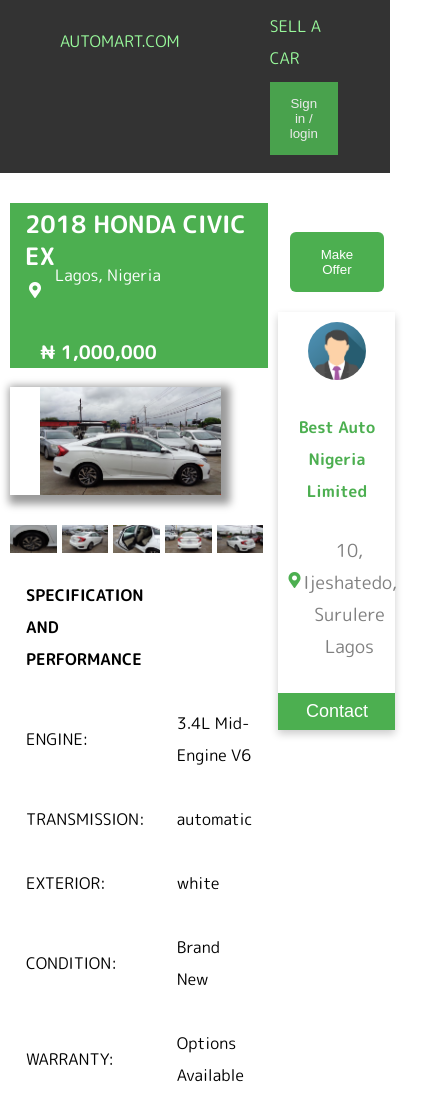
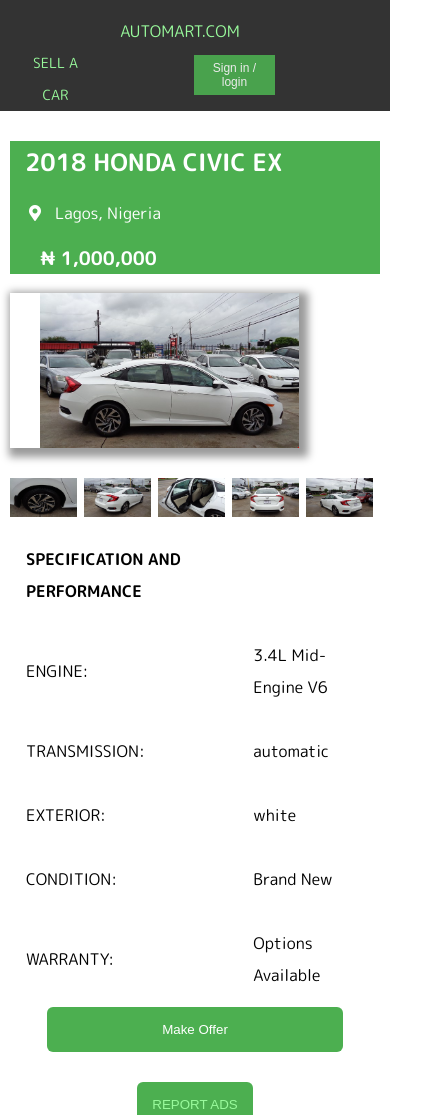
Before and after one commit to captainamiedi/Auto-Mart, a website: page UI/html/view-cars.html in a window 390 px wide. Shown: the top 1115 px of the page, 428 px wide, since content can reach past the window. Drawn offline with Linux system fonts and the light colour scheme.

Commit message:
feature(ui design):responsiveness is improve. user with different screen can use the app without stress
[finishes #166564914]

```diff
--- a/UI/css/index.css
+++ b/UI/css/index.css
@@ -64,7 +64,7 @@
 }
 * {box-sizing: border-box}
 /* Full-width input fields */
-  input[type=text], input[type=password] {
+  input[type=text] {
   width: 100%;
   padding: 15px;
   margin: 5px 0 22px 0;
@@ -275,3 +275,41 @@
     background: #000 none repeat scroll 0 0;
     padding: 17px 10px 10px;
 }
+
+@media only screen and (max-width:740px) {
+    div.container {
+        display: inline;
+        padding: 0 0;
+        text-align: center;
+    }
+    nav  li button{
+        font-size: 12px;
+        color: white;
+        border: none;
+        cursor: pointer;
+        width: 100%;
+        padding: 6px 10px;
+    }
+    nav {
+        text-align: center;
+        padding-left: 7px;
+        padding-right: 25px;
+        display: flex;
+        justify-content: space-between;
+    }
+    nav li a {
+        font-size: 14px;
+        padding-left: 6px;
+    }
+    .auto{
+        font-size: 16px;
+    }
+    .carousel h3{
+        text-align: center;
+        left: 15%;
+        top: 64px;
+    }
+    div.search-bar button {
+        width: 20%;
+    }
+}
--- a/UI/css/postAd.css
+++ b/UI/css/postAd.css
@@ -144,10 +144,44 @@
     background-color: #555;
 }
 .footer-content{
-  background: #333333;
   color: #fff;
   width: 100%;
   height: auto;
   padding-top: 10px;
   text-align: center;
 }
+footer{
+   background: #000 none repeat scroll 0 0;
+   padding: 17px 10px 10px;
+}
+
+
+@media only screen and (max-width:740px) {
+  div.header-container {
+      display: inline;
+      padding: 0 0;
+      text-align: center;
+  }
+  nav  li button{
+      font-size: 12px;
+      color: white;
+      border: none;
+      cursor: pointer;
+      width: 100%;
+      padding: 6px 10px;
+  }
+  nav {
+      text-align: center;
+      padding-left: 7px;
+      padding-right: 25px;
+      display: flex;
+      justify-content: space-between;
+  }
+  nav li a {
+      font-size: 14px;
+      padding-left: 6px;
+  }
+  .auto{
+      font-size: 16px;
+  }
+}
--- a/UI/css/report.css
+++ b/UI/css/report.css
@@ -101,10 +101,43 @@
     text-align: center;
   }
 .footer-content{
-    background: #333333;
   color: #fff;
   width: 100%;
   height: auto;
   padding-top: 10px;
   text-align: center;
 }
+footer{
+    background: #000 none repeat scroll 0 0;
+    padding: 17px 10px 10px;
+}
+
+@media only screen and (max-width:740px) {
+  div.header-container {
+      display: inline;
+      padding: 0 0;
+      text-align: center;
+  }
+  nav  li button{
+      font-size: 12px;
+      color: white;
+      border: none;
+      cursor: pointer;
+      width: 100%;
+      padding: 6px 10px;
+  }
+  nav {
+      text-align: center;
+      padding-left: 7px;
+      padding-right: 25px;
+      display: flex;
+      justify-content: space-between;
+  }
+  nav li a {
+      font-size: 14px;
+      padding-left: 6px;
+  }
+  .auto{
+      font-size: 16px;
+  }
+}
--- a/UI/css/view-all.css
+++ b/UI/css/view-all.css
@@ -85,11 +85,53 @@
     margin-bottom: 25px;
     border-radius: 6px;
 }
-.footer-content{
-    background: #333333;
+    .footer-content{
     color: #fff;
     width: 100%;
     height: auto;
     padding-top: 10px;
     text-align: center;
- }
+}
+footer{
+    background: #000 none repeat scroll 0 0;
+    padding: 17px 10px 10px;
+}
+
+@media only screen and (max-width:740px) {
+    div.header-container {
+        display: inline;
+        padding: 0 0;
+        text-align: center;
+    }
+    nav  li button{
+        font-size: 12px;
+        color: white;
+        border: none;
+        cursor: pointer;
+        width: 100%;
+        padding: 6px 10px;
+    }
+    nav {
+        text-align: center;
+        padding-left: 7px;
+        padding-right: 25px;
+        display: flex;
+        justify-content: space-between;
+    }
+    nav li a {
+        font-size: 14px;
+        padding-left: 6px;
+    }
+    .auto{
+        font-size: 16px;
+    }
+    .view-img{
+        display: block;
+    }
+    .view-words{
+
+    }
+    div.btn-view{
+        display: block;
+    }
+}
--- a/UI/css/view-cars.css
+++ b/UI/css/view-cars.css
@@ -129,6 +129,9 @@
     padding-top: 10px;
     position: relative
 }
+.btn-hide{
+    display: none;
+}
 .title {
     color: grey;
     font-size: 18px;
@@ -245,7 +248,7 @@
 .modal-content{
     background-color: #f4f4f4;
     margin: 20% auto;
-    padding: 20px;
+    padding: 35px;
     width: 40%;
     box-shadow: 0 5px 8px 0 rgba(0, 0, 0, 0.2), 0 7px 20px 0 rgba(0, 0, 0, 0.17);
 }
@@ -286,10 +289,56 @@
     border-radius: 6px;
 }
 .footer-content{
-    background: #333333;
     color: #fff;
     width: 100%;
     height: auto;
     padding-top: 10px;
     text-align: center;
- }
+  }
+  footer{
+     background: #000 none repeat scroll 0 0;
+     padding: 17px 10px 10px;
+  }
+
+@media only screen and (max-width:740px) {
+    div.header-container {
+        display: inline;
+        padding: 0 0;
+        text-align: center;
+    }
+    nav  li button{
+        font-size: 12px;
+        color: white;
+        border: none;
+        cursor: pointer;
+        width: 100%;
+        padding: 6px 10px;
+    }
+    nav {
+        text-align: center;
+        padding-left: 7px;
+        padding-right: 25px;
+        display: flex;
+        justify-content: space-between;
+    }
+    nav li a {
+        font-size: 14px;
+        padding-left: 6px;
+    }
+    .auto{
+        font-size: 16px;
+    }
+    .container{
+        display: block;
+    }
+    .row .column1{
+        display: block;
+        width: 100%;
+    }
+    .row .column2{
+        display: none;
+    }
+    .btn-hide{
+        display: block;
+    }
+}
--- a/UI/html/view-cars.html
+++ b/UI/html/view-cars.html
@@ -79,8 +79,10 @@
                         </tr>
                     </table>
                 </div>
-                <div class="tab">
-
+                <div class="btn-hide">
+                    <div class="btn2">
+                        <button class="offer" id="modalBtn">Make Offer</button>
+                    </div>
                 </div>
             </div>
             <div class="column2">
--- a/package.json
+++ b/package.json
@@ -5,7 +5,7 @@
   "main": "index.js",
   "scripts": {
     "test": "set NODE_ENV=test&& mocha --require babel-register --env test ./server/test/*.js --exit",
-    "build": "babel server.js --out-dir build",
+    "build": "babel ./server/index.js --out-dir build",
     "start": "nodemon --exec babel-node ./server/index.js",
     "coverage": "nyc report --reporter=lcov --reporter=text"
   },
```
Also changed, not shown: server/test/cars.js (+1 -4 lines), build/server/index.js (added). Lines whose indentation alone changed are shown as unchanged.
